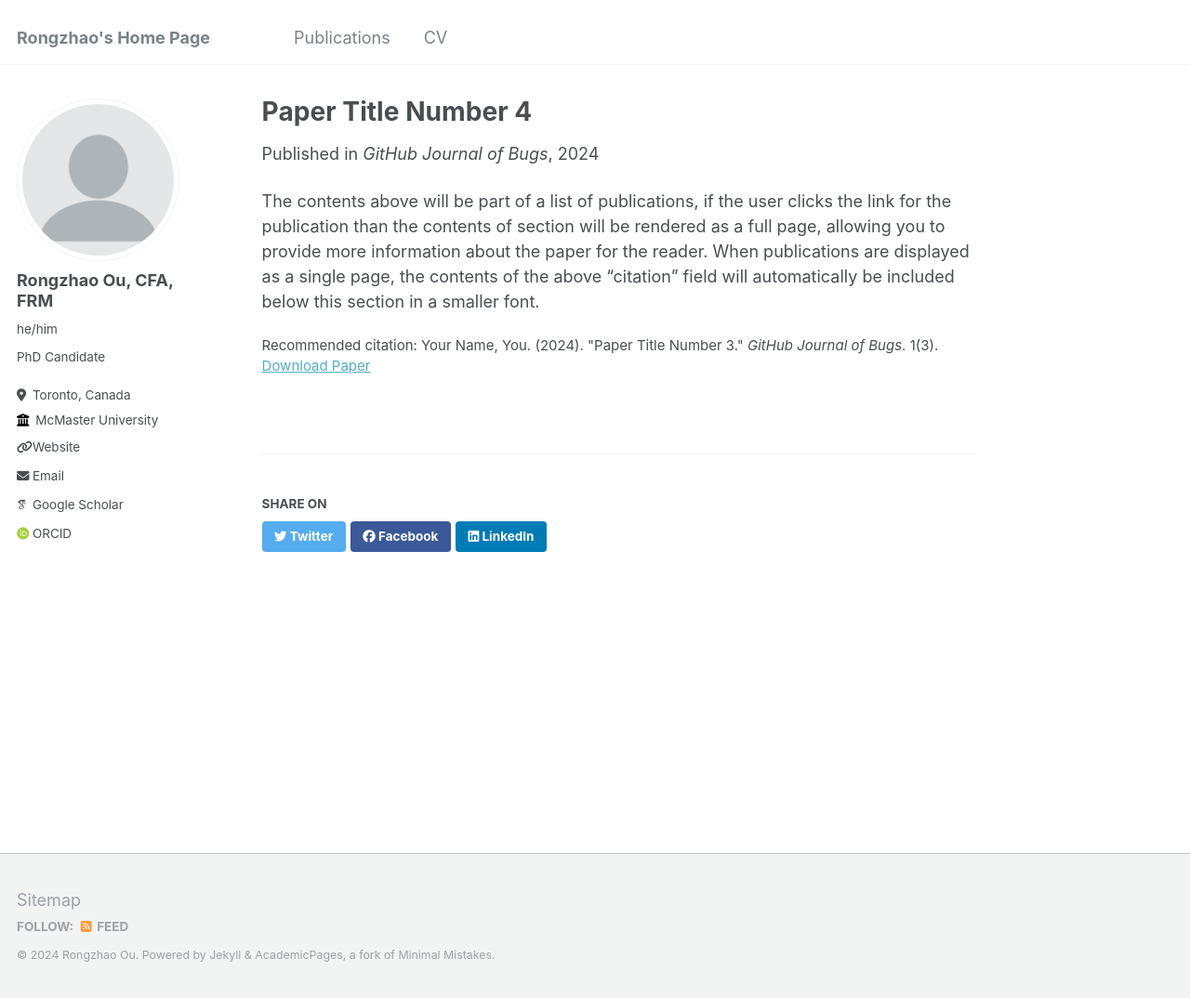
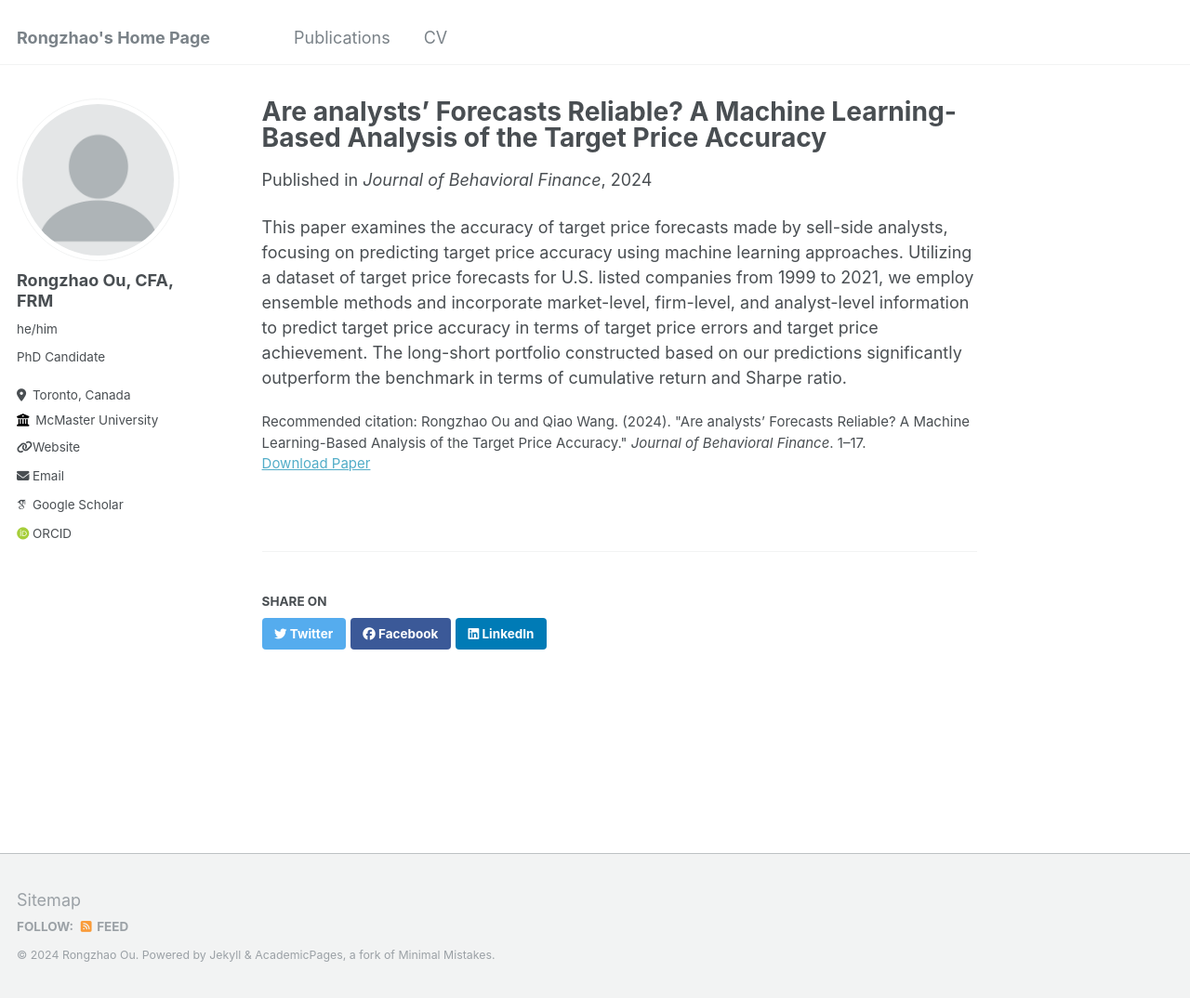
Before and after one commit to ourongzhao/ourongzhao.github.io, a Jekyll site: the page built from _publications/2024-02-17-paper-title-number-4.md, in a window 1280 px wide and 1074 px high. Shown: the whole window at 93% size. Built offline with Jekyll 4.4.1, drawn with Linux system fonts in a browser that asks for light colours; some web fonts are replaced.

Commit message:
Update 2024-02-17-paper-title-number-4.md

```diff
--- a/_publications/2024-02-17-paper-title-number-4.md
+++ b/_publications/2024-02-17-paper-title-number-4.md
@@ -1,12 +1,12 @@
 ---
-title: "Paper Title Number 4"
+title: "Are analysts’ Forecasts Reliable? A Machine Learning-Based Analysis of the Target Price Accuracy"
 collection: publications
-permalink: /publication/2024-02-17-paper-title-number-4
-excerpt: 'This paper is about fixing template issue #693.'
-date: 2024-02-17
-venue: 'GitHub Journal of Bugs'
-paperurl: 'http://academicpages.github.io/files/paper3.pdf'
-citation: 'Your Name, You. (2024). &quot;Paper Title Number 3.&quot; <i>GitHub Journal of Bugs</i>. 1(3).'
+permalink: /publication/4
+excerpt: #
+date: 2024-06-28
+venue: 'Journal of Behavioral Finance'
+paperurl: 'https://doi.org/10.1080/15427560.2024.2368151'
+citation: 'Rongzhao Ou and Qiao Wang. (2024). &quot;Are analysts’ Forecasts Reliable? A Machine Learning-Based Analysis of the Target Price Accuracy.&quot; <i>Journal of Behavioral Finance</i>. 1–17.'
 ---
 
-The contents above will be part of a list of publications, if the user clicks the link for the publication than the contents of section will be rendered as a full page, allowing you to provide more information about the paper for the reader. When publications are displayed as a single page, the contents of the above "citation" field will automatically be included below this section in a smaller font.
+This paper examines the accuracy of target price forecasts made by sell-side analysts, focusing on predicting target price accuracy using machine learning approaches. Utilizing a dataset of target price forecasts for U.S. listed companies from 1999 to 2021, we employ ensemble methods and incorporate market-level, firm-level, and analyst-level information to predict target price accuracy in terms of target price errors and target price achievement. The long-short portfolio constructed based on our predictions significantly outperform the benchmark in terms of cumulative return and Sharpe ratio.
```
